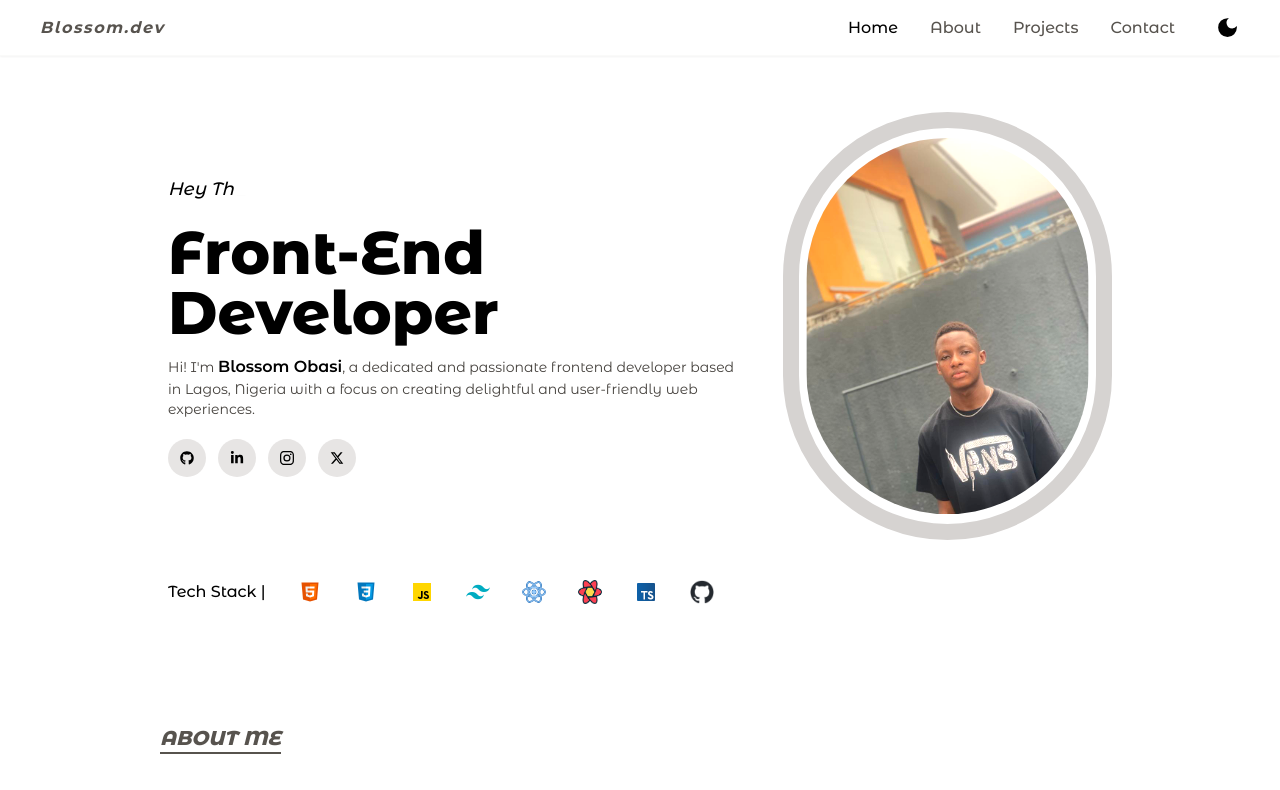
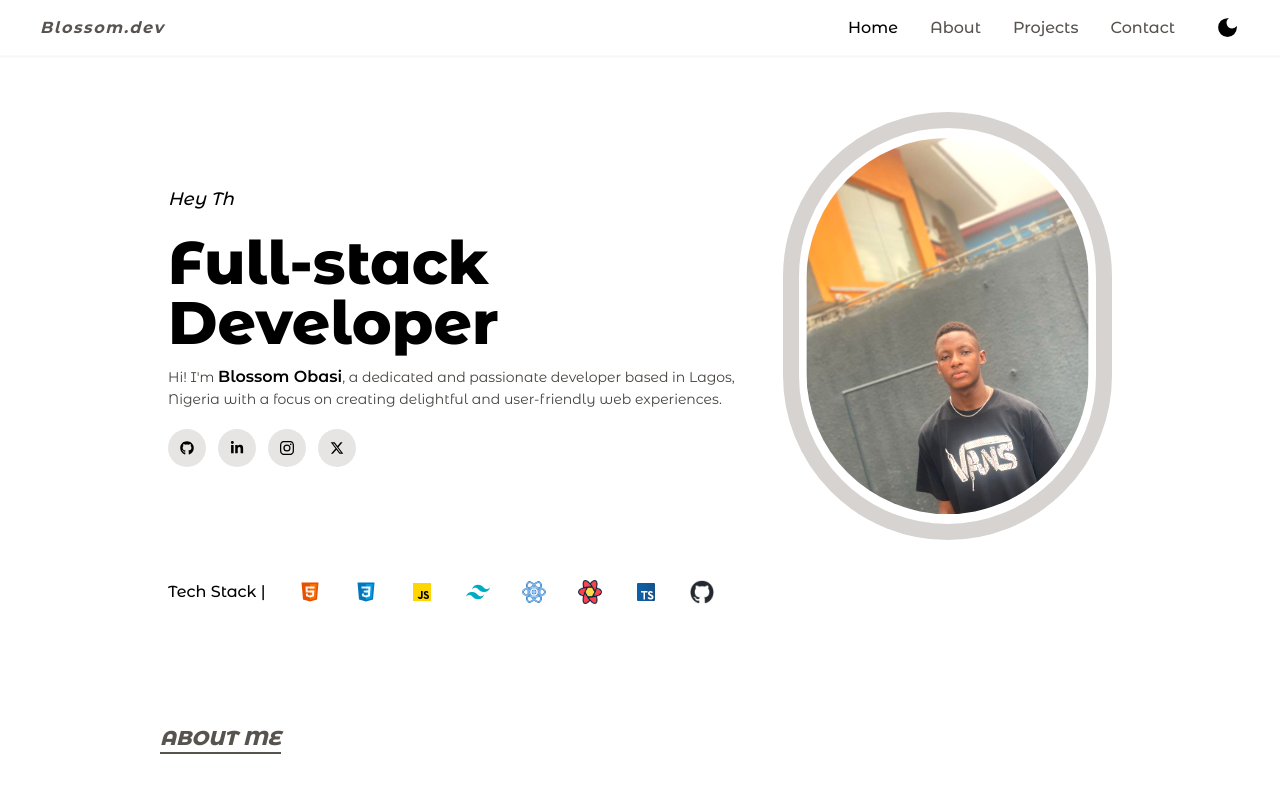
Before and after one commit to blossomobasi/blossoms-portfolio, a Next.js app: page / in a window 1280 px wide. Shown: the top 790 px of the page. Built offline with nearby package versions, Linux system fonts and the light colour scheme.

Commit message:
Change frontend to fullstack

```diff
--- a/src/components/Home.tsx
+++ b/src/components/Home.tsx
@@ -22,15 +22,16 @@ const Home = () => {
                         />
                     </div>
                     <h1 className="lg:text-6xl md:text-5xl text-3xl font-extrabold">
-                        Front-End Developer
+                        {/* Front-End Developer */}
+                        Full-stack Developer
                     </h1>
                     <p className="mt-3 text-stone-700 dark:text-stone-500">
                         Hi! I&apos;m{" "}
                         <span className="font-semibold text-base text-black dark:text-stone-300">
                             Blossom Obasi
                         </span>
-                        , a dedicated and passionate frontend developer based in Lagos, Nigeria with
-                        a focus on creating delightful and user-friendly web experiences.
+                        , a dedicated and passionate developer based in Lagos, Nigeria with a focus
+                        on creating delightful and user-friendly web experiences.
                     </p>
 
                     {/* Social media links */}
```
